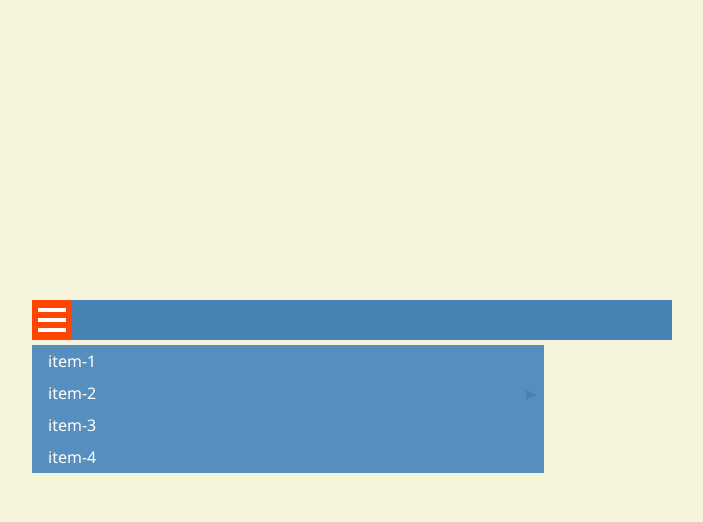
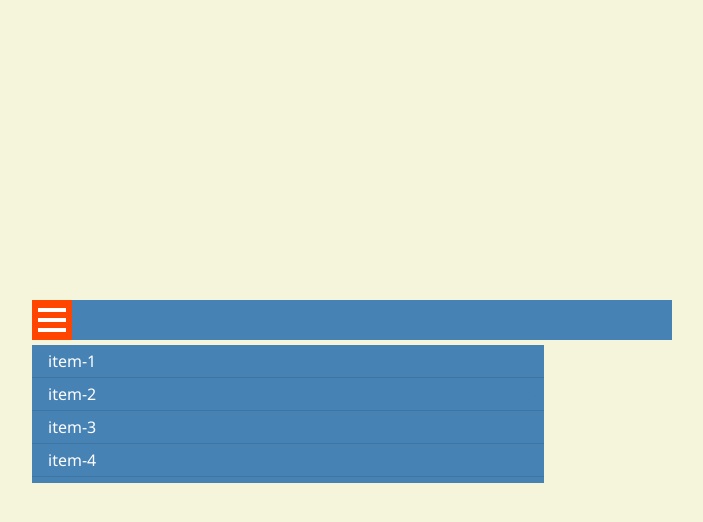
Before and after one commit to AlephIcabod/3DAnimation, a plain HTML site: page multilevelMenu/index.html in a window 1280 px wide. Both pictures are taken after a click on the element 340 px from the left and 320 px from the top of the page. Shown: the whole page, without its empty margins (288-991 px from the left). Drawn offline with Linux system fonts and the light colour scheme.

Commit message:
slide efect

```diff
--- /dev/null
+++ b/multilevelMenu/animations.js
@@ -0,0 +1,62 @@
+const toggleMenu=(id,men)=>{
+    let toggle=document.getElementById(id);
+    let menu=document.getElementById(men);
+    toggle.addEventListener('click',e=>{
+        slide(menu);
+        viewSubmenus(menu);
+    });
+}
+
+const slide=(parent)=>{
+    let height;
+    if(parent.style.height==0||parent.style.height=='0px'){
+        slideDown(parent);
+    }
+    else
+        slideUp(parent);
+}
+
+const slideDown=parent=>{
+    parent.querySelectorAll('.submenu').forEach(i=>{
+        i.style.height=0;
+    })
+    height=parent.children[0].scrollHeight*parent.children.length+10;
+    parent.style.height=height+'px';
+}
+
+const slideUp=parent=>{
+    parent.style.height=0;
+}
+
+const propagateHeigth=(elem,parent)=>{
+    if(parent.classList.contains('submenu')||parent.classList.contains('menu')){
+        parent.style.height=elem.style.height;
+        propagateHeigth(parent,parent.parentElement.parentElement);
+    }
+ }
+
+const returnParent=submenu=>{
+    parent=submenu.parentElement.parentElement;
+    height=parent.children.length*parent.children[0].scrollHeight+10+'px';
+    parent.style.height=height;
+    propagateHeigth(parent,parent.parentElement.parentElement);
+}
+
+const viewSubmenus=(menu)=>{
+    let subs=menu.querySelectorAll('.submenu_container');
+    subs.forEach(s=>{
+        let elem=s.nextElementSibling;
+        s.addEventListener('click',e=>{
+            slide(elem);
+            propagateHeigth(elem,s.parentElement.parentElement);
+        });
+        elem.querySelector('.back').addEventListener('click',e=>{
+            returnParent(elem);
+            slide(elem);
+        })
+    });
+}
+
+
+
+toggleMenu('menu-toggle','main-menu');
--- a/multilevelMenu/css/styles.scss
+++ b/multilevelMenu/css/styles.scss
@@ -51,6 +51,7 @@ body{
     width: 80%;
     position: relative;
 }
+/*
 
 .menu{
     list-style: none;
@@ -114,7 +115,6 @@ body{
     padding: 0;
     width: 100%;
     height: 0;
-
 }
 
 .show{
@@ -184,3 +184,73 @@ body{
         border-radius: 0;
     }
 }
+
+*/
+.menu,.submenu{
+    list-style: none;
+    margin:0;
+    height:0;
+    width:100%;
+    margin-top:5px;
+    padding-left: 0;
+    position:absolute;
+    top:0;
+    left:0;
+    background-color: steelblue;
+    overflow: hidden;
+    transition:all .7s;
+    &_item{
+        padding-right: 0;
+        border-bottom:1px solid darken(steelblue,5);
+        transition:all .5s;
+    }
+    &_link{
+        padding:.5em 0;
+        padding-left: 1em;
+        height: 100%;
+        line-height: 100%;
+        width: 100%;
+        display: inline-block;
+
+        &:hover{
+            background-color: rgba(255,255,255,.2);
+        }
+        &.back{
+            background-color: darken($bg,5);
+        }
+        &.back::after{
+            content:'';
+            display: inline-block;
+            width: 10px;
+            height: 10px;
+            clip-path: polygon(0 50%, 100% 0,100% 100%);
+            background-color: steelblue;
+            float: left;
+            margin-top:5px;
+            margin-right: .5em;
+        }
+    }
+
+    .submenu_container::after{
+            content:'';
+            display: inline-block;
+            width: 10px;
+            height: 10px;
+            clip-path: polygon(0 0, 100% 50%,0 100%);
+            background-color:$bg;
+            float: right;
+            margin-top:5px;
+            margin-right: .5em;
+        }
+
+}
+
+.submenu{
+        margin-top:0;
+    }
+
+.slideDown{
+    width: 100%;
+    height: auto;
+    max-height: auto;
+}
--- a/multilevelMenu/index.js
+++ b/multilevelMenu/index.js
@@ -30,4 +30,5 @@ const viewSubmenu=(men,animation)=>{
 }
 
 
+
 toggleMenu('menu-toggle','main-menu','explode');
```
Also changed, not shown: multilevelMenu/index.html (+1 -1 lines), multilevelMenu/css/styles.css, 1 other file.
